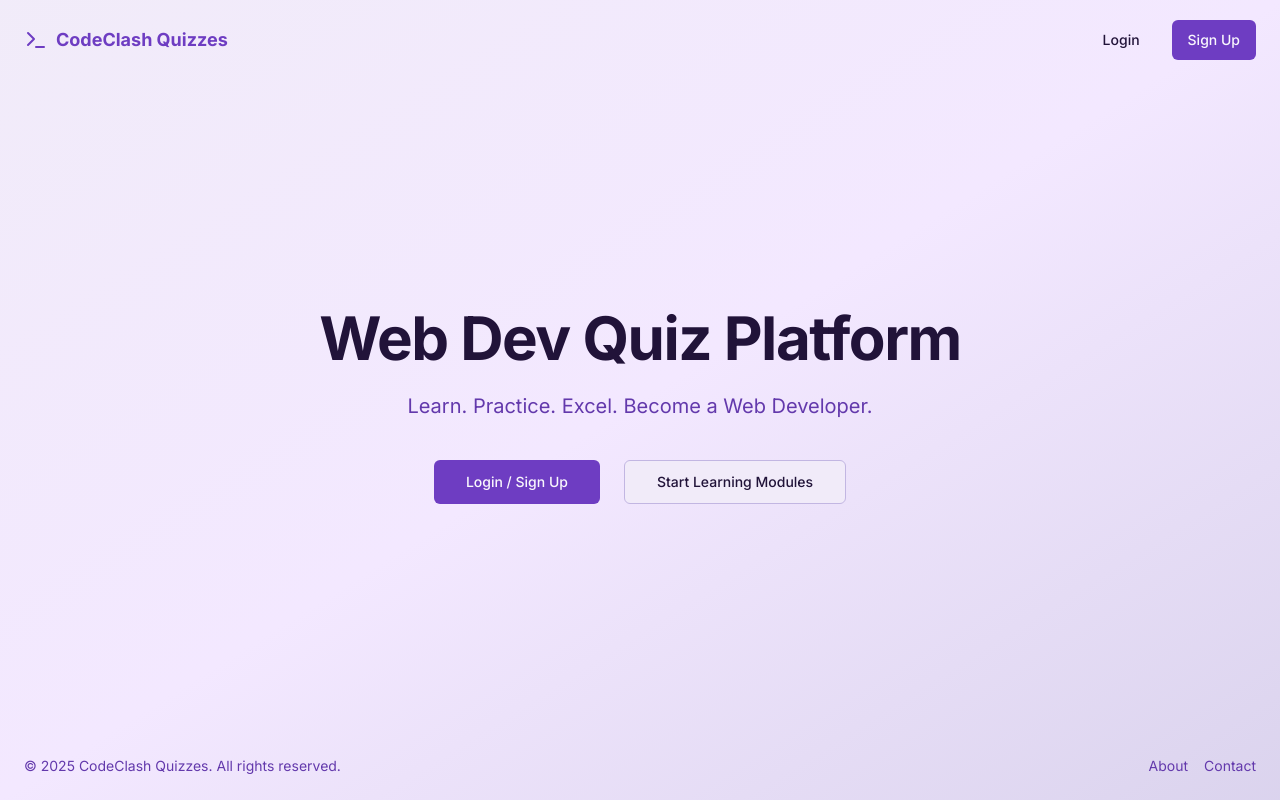
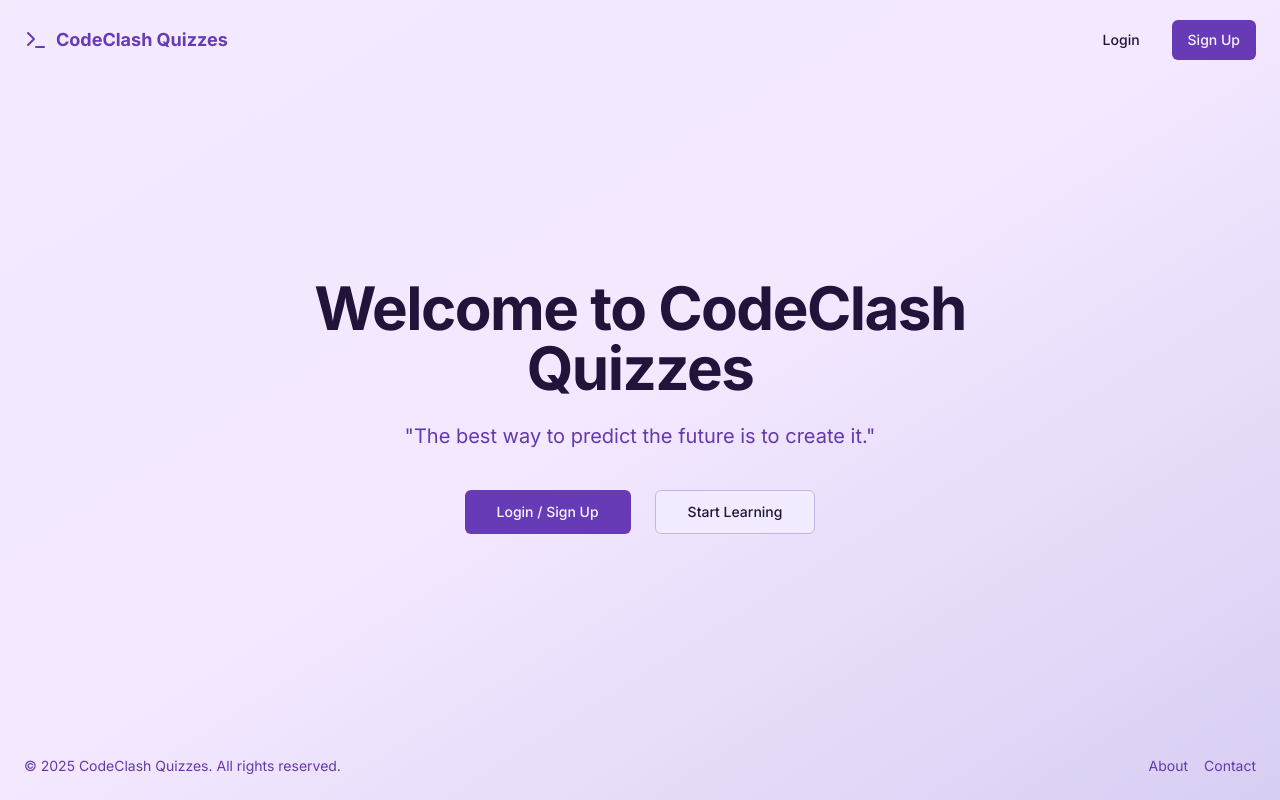
Before and after one commit to nilakshichoudhary1234-code/WEBLEARN, a Next.js app: page / in a window 1280 px wide. Built offline with nearby package versions, Linux system fonts and the light colour scheme.

Commit message:
reate a complete Web Development Quiz Platform website (HTML, CSS, JavaS

```diff
--- a/src/app/auth/page.tsx
+++ b/src/app/auth/page.tsx
@@ -73,6 +73,10 @@ export default function AuthPage() {
               </CardDescription>
             </CardHeader>
             <CardContent className="space-y-4">
+               <div className="space-y-2">
+                <Label htmlFor="username-signup">Username</Label>
+                <Input id="username-signup" type="text" placeholder="Your Username" required />
+              </div>
               <div className="space-y-2">
                 <Label htmlFor="email-signup">Email</Label>
                 <Input id="email-signup" type="email" placeholder="m@example.com" required />
@@ -81,14 +85,10 @@ export default function AuthPage() {
                 <Label htmlFor="password-signup">Password</Label>
                 <Input id="password-signup" type="password" required />
               </div>
-              <div className="space-y-2">
-                <Label htmlFor="confirm-password-signup">Confirm Password</Label>
-                <Input id="confirm-password-signup" type="password" required />
-              </div>
             </CardContent>
             <CardFooter>
               <Button className="w-full" onClick={handleContinue}>
-                Continue
+                Sign Up
               </Button>
             </CardFooter>
           </Card>
--- a/src/app/globals.css
+++ b/src/app/globals.css
@@ -8,25 +8,25 @@ body {
 
 @layer base {
   :root {
-    --background: 265 53% 95%;
+    --background: 265 100% 96%; /* Light purple */
     --foreground: 262 50% 15%;
     --card: 265 53% 100%;
     --card-foreground: 262 50% 15%;
     --popover: 265 53% 100%;
     --popover-foreground: 262 50% 15%;
-    --primary: 262 52% 50%;
+    --primary: 262 52% 47%; /* Deep purple */
     --primary-foreground: 265 53% 98%;
     --secondary: 257 43% 92%;
     --secondary-foreground: 262 50% 15%;
     --muted: 257 43% 92%;
     --muted-foreground: 262 50% 45%;
-    --accent: 257 43% 88%;
+    --accent: 257 60% 88%; /* Soft lavender */
     --accent-foreground: 262 50% 15%;
     --destructive: 0 84.2% 60.2%;
     --destructive-foreground: 0 0% 98%;
     --border: 257 43% 80%;
     --input: 257 43% 80%;
-    --ring: 262 52% 50%;
+    --ring: 262 52% 47%;
     --chart-1: 12 76% 61%;
     --chart-2: 173 58% 39%;
     --chart-3: 197 37% 24%;
@@ -49,7 +49,7 @@ body {
     --card-foreground: 260 20% 90%;
     --popover: 260 40% 12%;
     --popover-foreground: 260 20% 90%;
-    --primary: 257 43% 88%;
+    --primary: 257 60% 88%;
     --primary-foreground: 260 40% 8%;
     --secondary: 260 40% 15%;
     --secondary-foreground: 260 20% 90%;
@@ -61,7 +61,7 @@ body {
     --destructive-foreground: 0 0% 98%;
     --border: 260 40% 25%;
     --input: 260 40% 25%;
-    --ring: 257 43% 88%;
+    --ring: 257 60% 88%;
     --chart-1: 220 70% 50%;
     --chart-2: 160 60% 45%;
     --chart-3: 30 80% 55%;
--- a/src/app/page.tsx
+++ b/src/app/page.tsx
@@ -21,17 +21,17 @@ export default function Home() {
         <div className="container mx-auto px-4 text-center md:px-6">
           <div className="mx-auto max-w-3xl">
             <h1 className="text-4xl font-bold tracking-tight text-foreground sm:text-5xl md:text-6xl font-headline">
-              Web Dev Quiz Platform
+              Welcome to CodeClash Quizzes
             </h1>
             <p className="mt-6 text-lg leading-8 text-muted-foreground md:text-xl">
-              Learn. Practice. Excel. Become a Web Developer.
+              "The best way to predict the future is to create it."
             </p>
             <div className="mt-10 flex items-center justify-center gap-x-6">
               <Button size="lg" asChild>
                 <Link href="/auth">Login / Sign Up</Link>
               </Button>
               <Button size="lg" variant="outline" asChild>
-                <Link href="/modules">Start Learning Modules</Link>
+                <Link href="/modules">Start Learning</Link>
               </Button>
             </div>
           </div>
```
